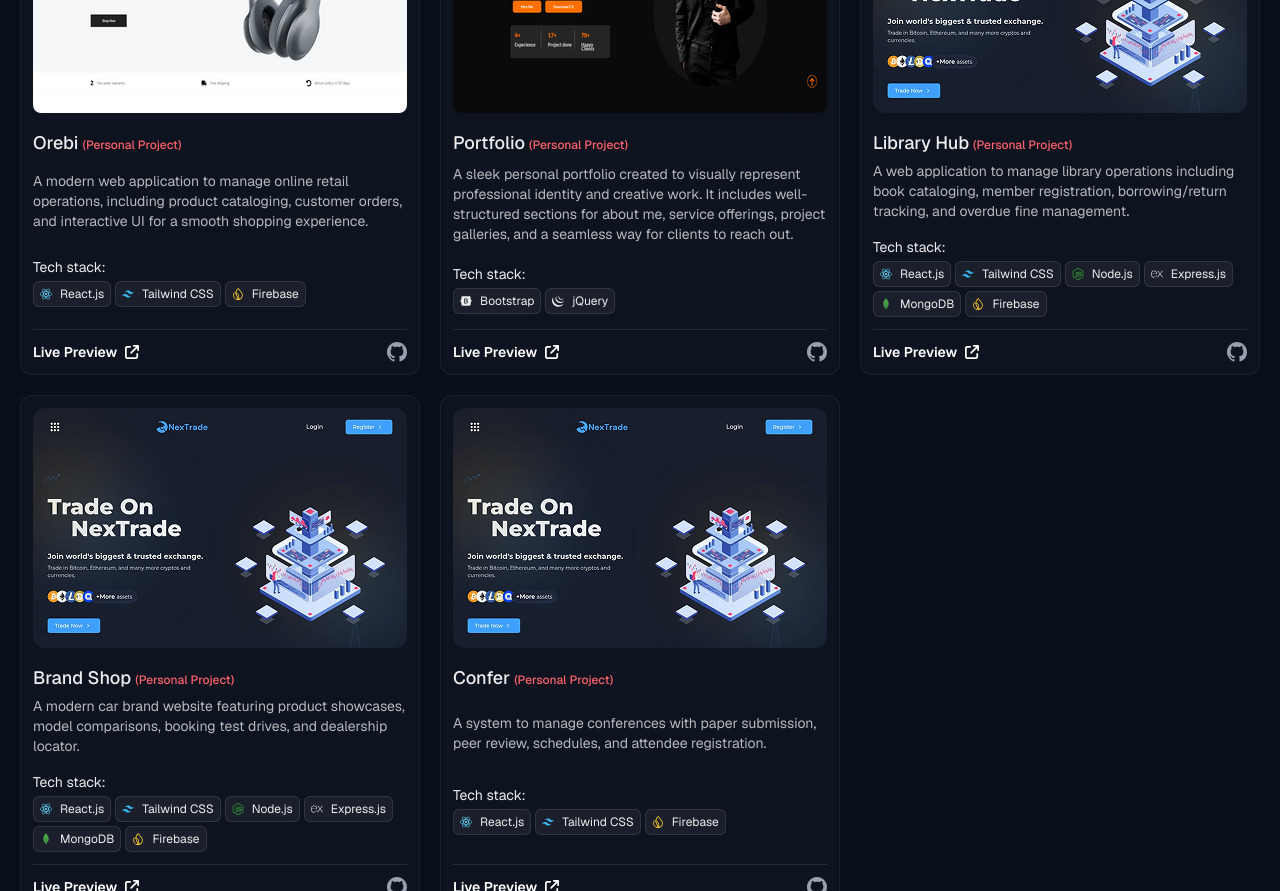
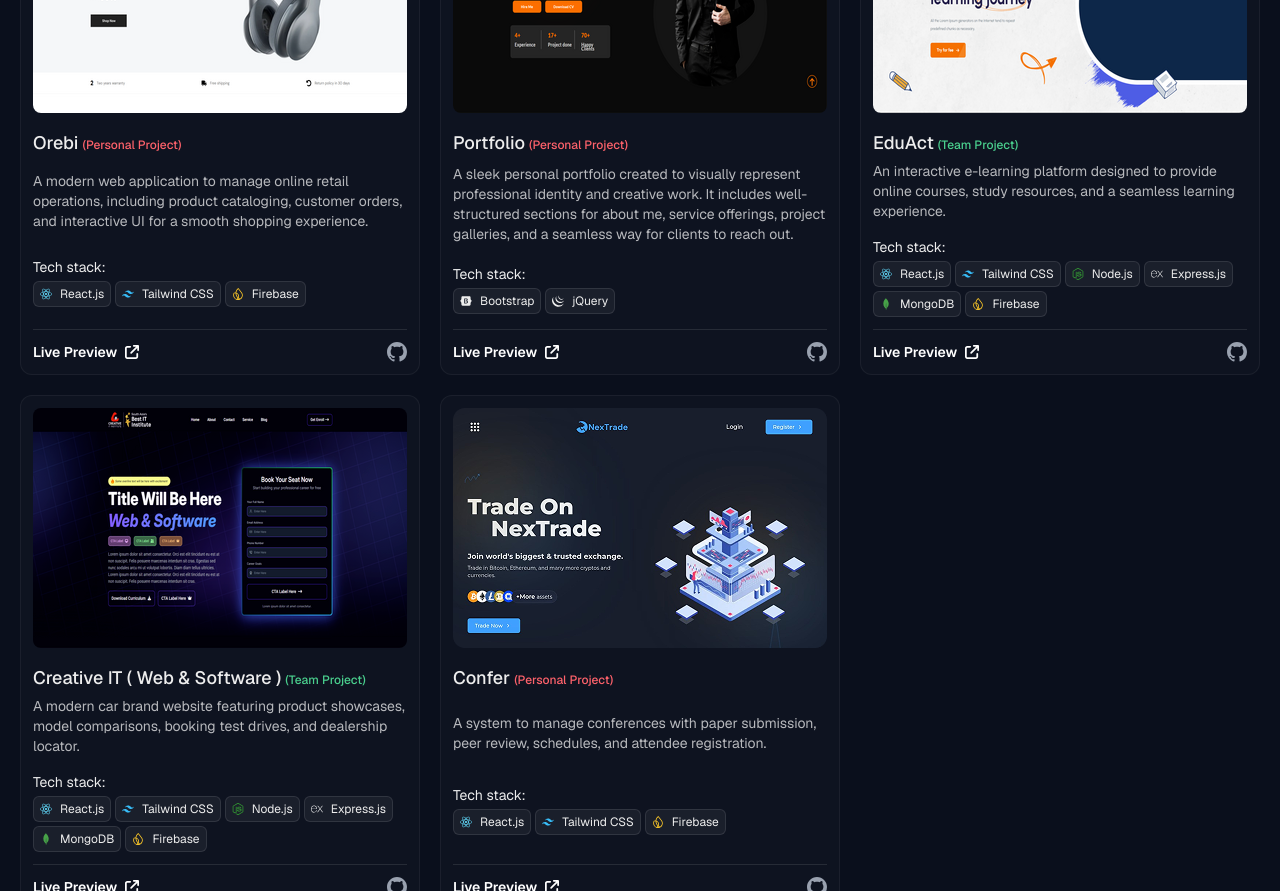
Before and after one commit to Sijan666/personalPortfolio, a React (Vite) app: page / in a window 1280 px wide. Shown: the part 2660-3551 px from the top of the page. Built offline with nearby package versions, Linux system fonts and the light colour scheme.

Commit message:
add 5 project

```diff
--- a/src/components/data/projectSApi.js
+++ b/src/components/data/projectSApi.js
@@ -2,6 +2,8 @@
 import p1 from '../../assets/p1.png'
 import orebi from '../../assets/orebi.png'
 import port from '../../assets/port.png'
+import eduact from '../../assets/eduact.png'
+import creative from '../../assets/creative.png'
 
 export const allProjects = [
     {
@@ -26,23 +28,23 @@
     },
     {
         id : 3 ,
-        projectImg: p1,
-        projectName:"Library Hub ",
-        projectType:'Personal Project',
-        projectDetails:'A web application to manage library operations including book cataloging, member registration, borrowing/return tracking, and overdue fine management.',
+        projectImg: eduact,
+        projectName:"EduAct",
+        projectType:'Team Project',
+        projectDetails:'An interactive e-learning platform designed to provide online courses, study resources, and a seamless learning experience.',
         techStack:tech3,
-        liveLink:'https://main-portfolio-two-khaki.vercel.app/',
-        githubLink:'https://github.com/Sijan666/mainPortfolio',
+        liveLink:'https://edu-act-figma.vercel.app/',
+        githubLink:'https://github.com/Sijan666/eduActFigma',
     },
     {
         id : 4 ,
-        projectImg: p1,
-        projectName:"Brand Shop",
-        projectType:'Personal Project',
+        projectImg: creative,
+        projectName:"Creative IT ( Web & Software )",
+        projectType:'Team Project',
         projectDetails:'A modern car brand website featuring product showcases, model comparisons, booking test drives, and dealership locator.',
         techStack:tech4,
-        liveLink:'https://main-portfolio-two-khaki.vercel.app/',
-        githubLink:'https://github.com/Sijan666/mainPortfolio',
+        liveLink:'https://creative-web-six.vercel.app/',
+        githubLink:'https://github.com/Sijan666/creativeWeb',
     },
     {
         id : 5 ,
```
Also changed, not shown: src/assets/creative.png (added), src/assets/eduact.png.
